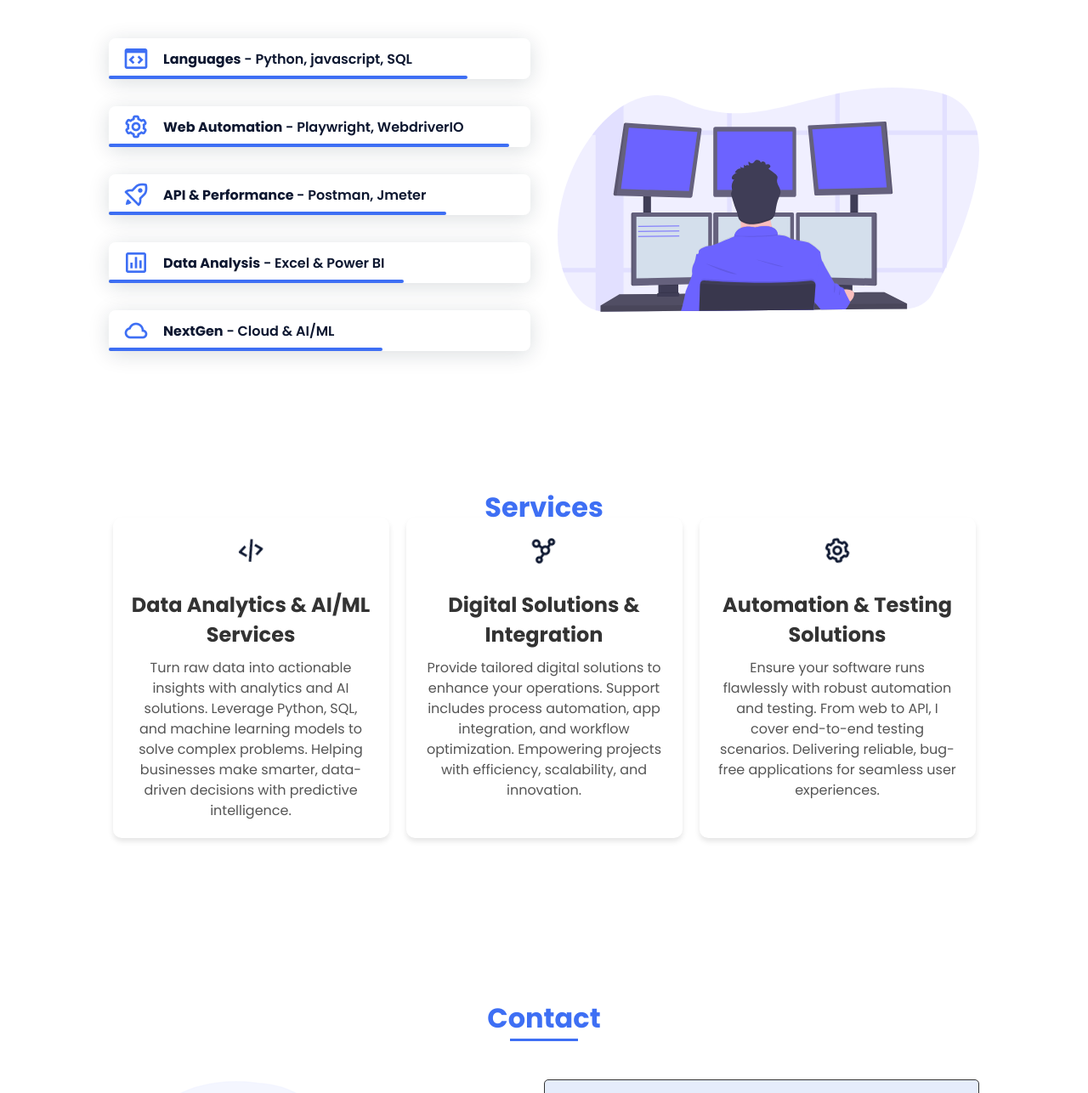
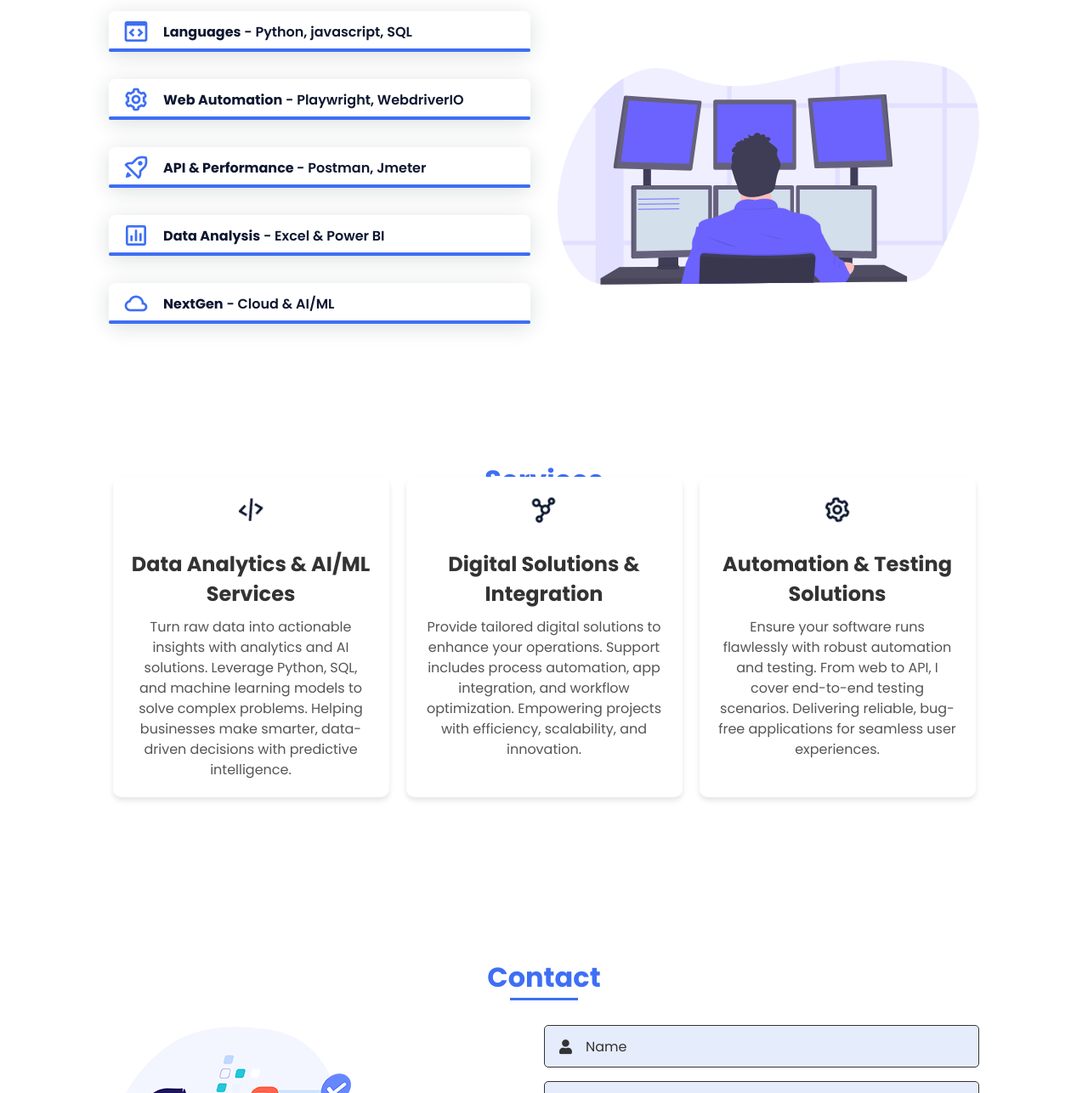
Before and after one commit to ishanhirani/portfolio_website, a plain HTML site: page index.html in a window 1280 px wide. Shown: the part 1514-2800 px from the top of the page at 85% size. Drawn offline with nearby package versions, Linux system fonts and the light colour scheme.

Commit message:
Add files via upload

```diff
--- a/assets/css/styles.css
+++ b/assets/css/styles.css
@@ -277,9 +277,9 @@ img {
   row-gap: 2rem;
   text-align: center;
 }
-.about__subtitle {
-  margin-bottom: var(--mb-2);
-}
+/* .about__subtitle {
+  margin-bottom: var(--mb-1);
+} */
 .about__img {
   justify-self: center;
 }
@@ -329,19 +329,19 @@ img {
   z-index: var(--z-back);
 }
 .skills__prog {
-  width: 85%;
+  width: 100%;
 }
 .skills__da {
-  width: 95%;
+  width: 100%;
 }
 .skills__vis {
-  width: 70%;
+  width: 100%;
 }
 .skills__ml {
-  width: 80%;
+  width: 100%;
 }
 .skills__cl {
-  width: 65%;
+  width: 100%;
 }
 .skills__img {
   border-radius: 0.5rem;
@@ -559,9 +559,9 @@ form .button-area {
     padding-top: 4rem;
     padding-bottom: 3rem;
   }
-  .section-title {
+  /* .section-title {
     margin-bottom: var(--mb-6);
-  }
+  } */
   .section-title::after {
     width: 80px;
     top: 3rem;
```
